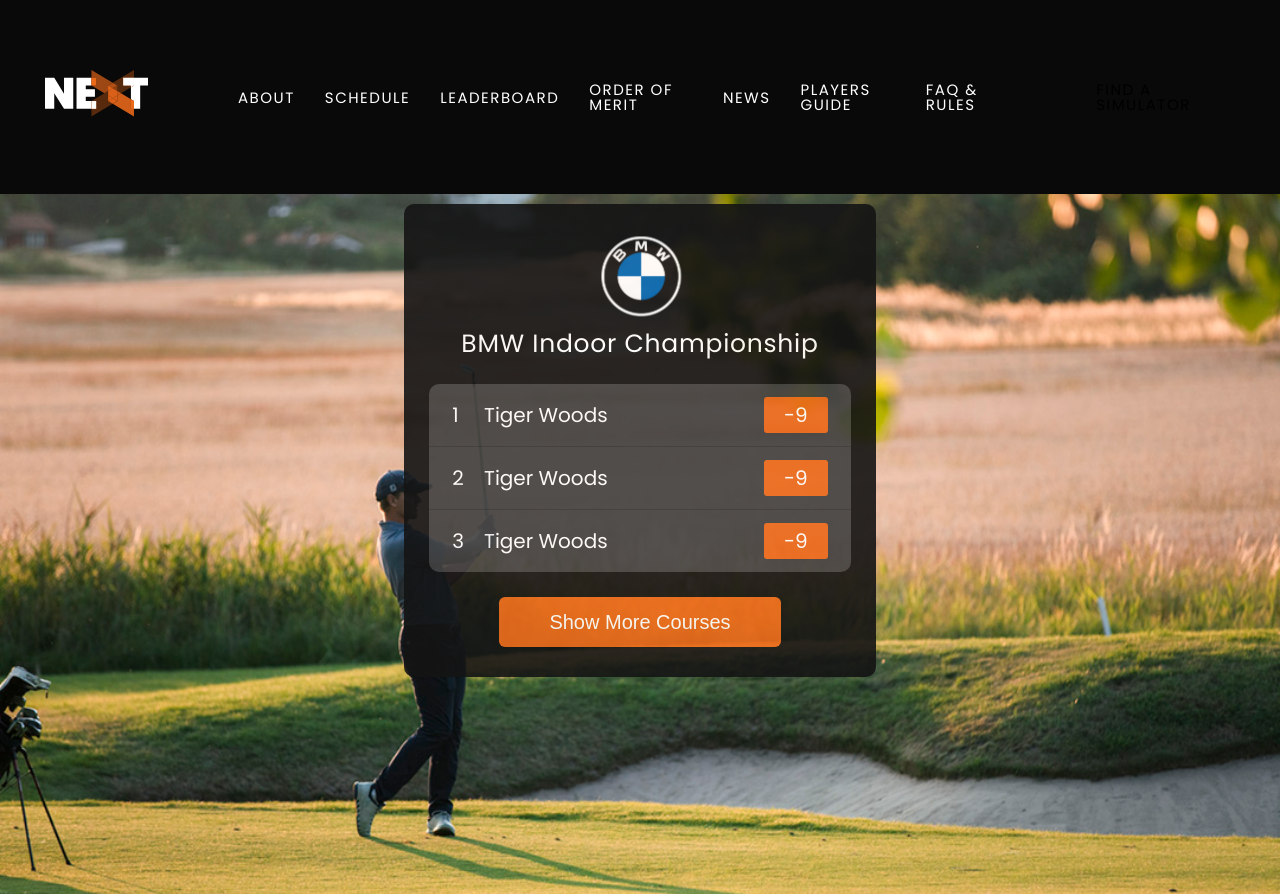
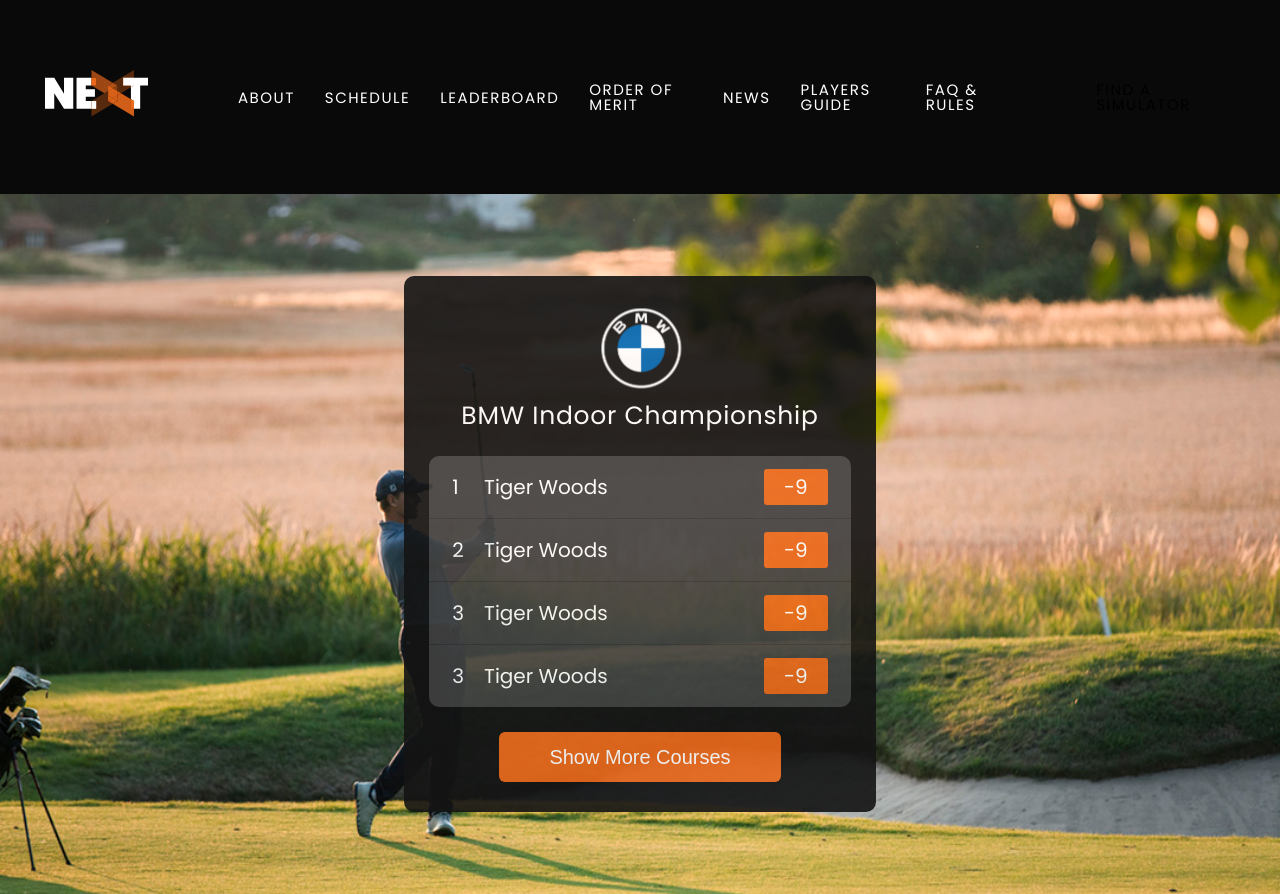
Before and after one commit to joingi/trackman-demo, a React (Vite) app: page / in a window 1280 px wide. Built offline with nearby package versions, Linux system fonts and the light colour scheme.

Commit message:
feat(courses-page): update Hero component

```diff
--- a/src/pages/home/components/hero/Hero.tsx
+++ b/src/pages/home/components/hero/Hero.tsx
@@ -4,7 +4,7 @@
 import { Flex } from "../../../../components/Flex";
 import { LeaderBoard } from "./components/leader-board/LeaderBoard";
 
-const StyledHeroContainer = styled.div`
+const StyledHeroContainer = styled(Flex)`
   background-image: url("./HeroImage.jpeg");
   background-repeat: no-repeat;
   background-size: cover;
@@ -33,11 +33,17 @@
     playerName: "Tiger Woods",
     playerscore: -9,
   },
+  {
+    id: 4,
+    playerPosition: "3",
+    playerName: "Tiger Woods",
+    playerscore: -9,
+  },
 ];
 
 export const Hero: FC = () => {
   return (
-    <StyledHeroContainer>
+    <StyledHeroContainer alignItems="center">
       <Container>
         <Flex justifyContent="center" alignItems="center">
           <LeaderBoard leaderBoardItems={leaderBoardItems} />
```
